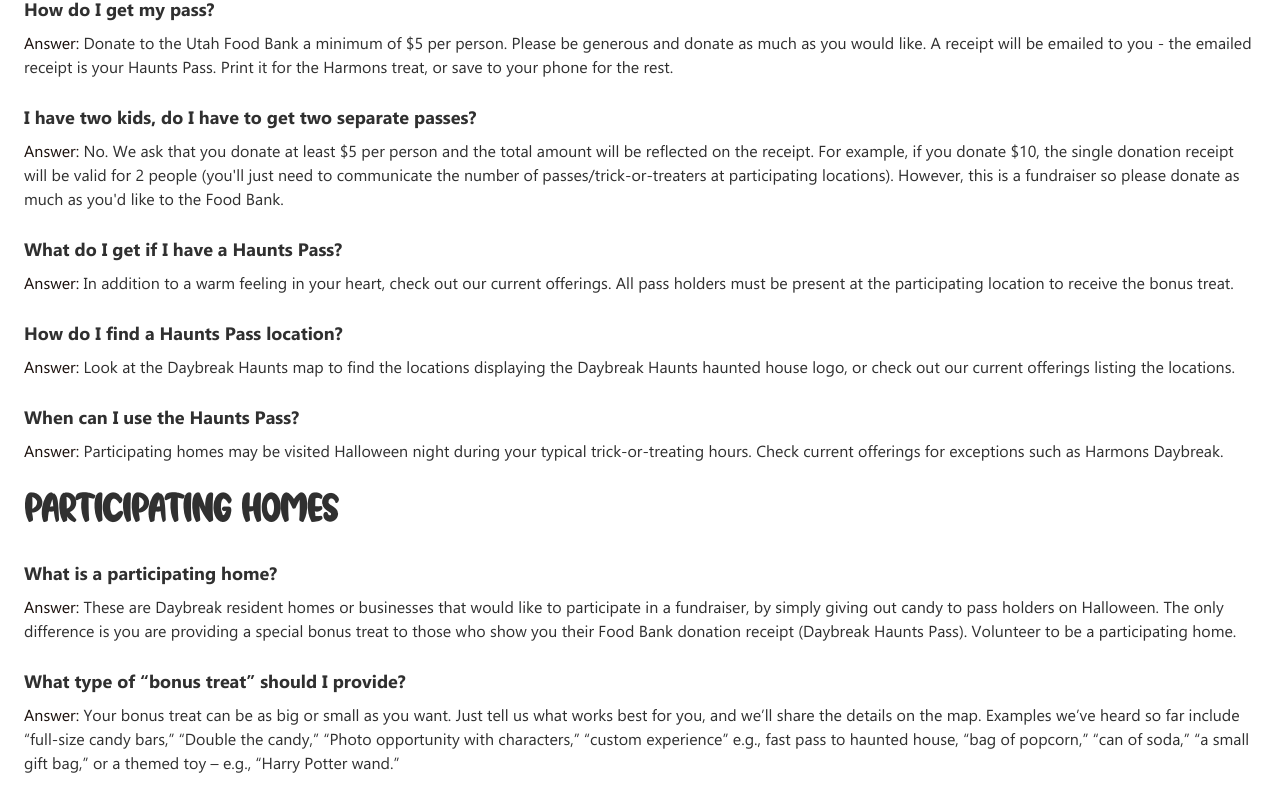
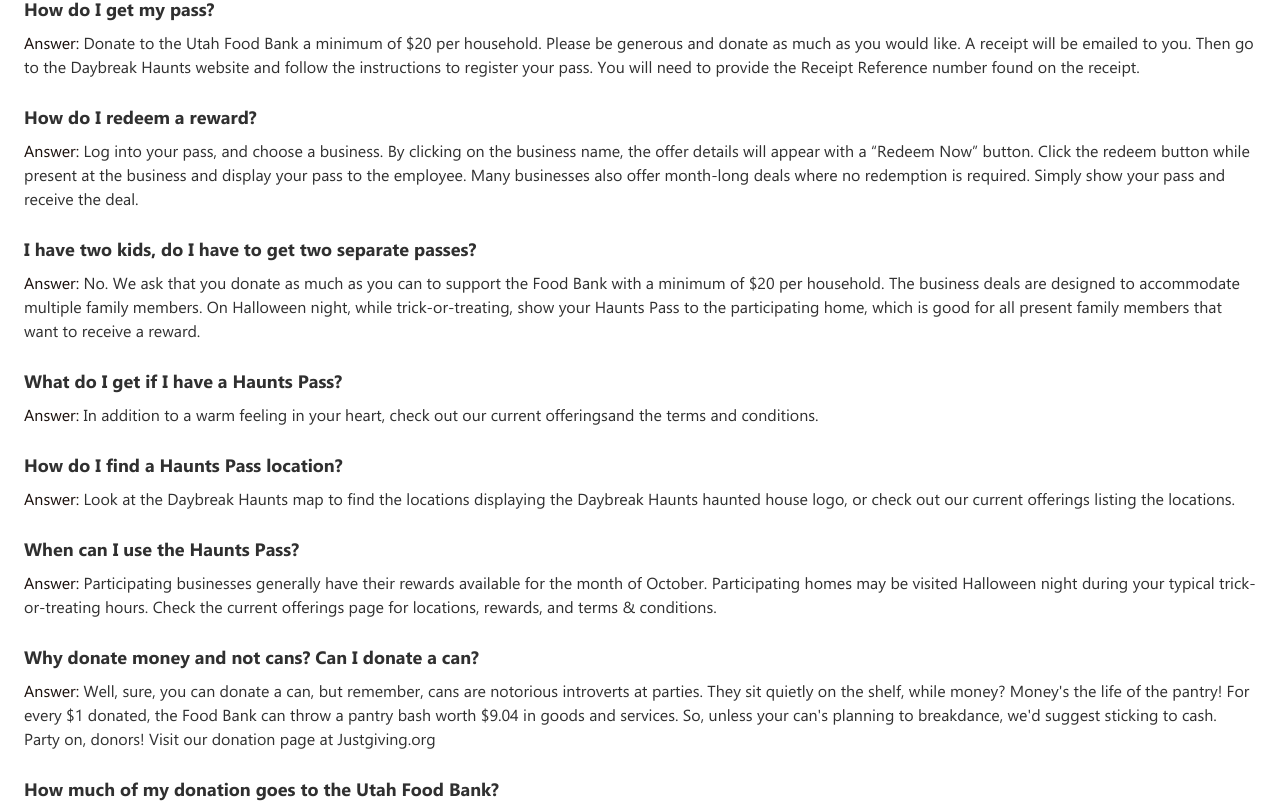
Before and after one commit to andkirsten/hauntspass-frontend, a React (Create React App) app: page /faqs in a window 1280 px wide. Shown: the part 417-1220 px from the top of the page. Built offline with nearby package versions, Linux system fonts and the light colour scheme; no server answers.

Commit message:
updating offers and making design edits

```diff
--- a/src/components/About/About.css
+++ b/src/components/About/About.css
@@ -6,6 +6,7 @@
   background-position: center;
   height: 100px;
   margin: 0;
+  width: 100%;
 }
 
 .about__title {
--- a/src/components/About/About.js
+++ b/src/components/About/About.js
@@ -3,7 +3,7 @@
 
 const About = () => {
   return (
-    <section className="max-w-screen-md mx-auto">
+    <section className="mx-auto">
       <div className="about__heading">
         <h1 className="about__title text-3xl">About Us</h1>
       </div>
--- a/src/components/App/App.js
+++ b/src/components/App/App.js
@@ -66,7 +66,8 @@
         }
       })
       .catch((err) => {
-        setError(err.validation.body.message);
+        console.log(err.message);
+        setError(err.message);
       });
     setLoading(false);
   };
--- a/src/components/CurrentRewards/CurrentRewards.js
+++ b/src/components/CurrentRewards/CurrentRewards.js
@@ -74,7 +74,10 @@
 const Accordion = (props) => {
   return (
     <div>
-      {props.rewards.map((item, index) => (
+      {props.rewards
+        .slice() // Create a shallow copy of the rewards array
+        .sort((a, b) => a.rewardTitle.localeCompare(b.rewardTitle)) // Sort alphabetically by title
+        .map((item, index) => (
           <AccordionItem
             key={index}
             item={item}
--- a/src/components/FAQs/FAQs.js
+++ b/src/components/FAQs/FAQs.js
@@ -1,4 +1,5 @@
 import React from "react";
+import { Link } from "react-router-dom";
 import "./FAQs.css";
 
 const FAQ = () => {
@@ -18,11 +19,27 @@
         <div className="space-y-2">
           <h3 className="text-lg font-semibold">How do I get my pass?</h3>
           <p>
-            <span className="text-primary">Answer:</span> Donate to the Utah
-            Food Bank a minimum of $5 per person. Please be generous and donate
-            as much as you would like. A receipt will be emailed to you - the
-            emailed receipt is your Haunts Pass. Print it for the Harmons treat,
-            or save to your phone for the rest.
+            <span className="text-primary">Answer:</span> Donate to the{" "}
+            <a href="https://www.justgiving.com/page/daybreak-haunts-2023">
+              Utah Food Bank
+            </a>{" "}
+            a minimum of $20 per household. Please be generous and donate as
+            much as you would like. A receipt will be emailed to you. Then go to
+            the Daybreak Haunts website and follow the instructions to register
+            your pass. You will need to provide the Receipt Reference number
+            found on the receipt.
+          </p>
+        </div>
+
+        <div className="space-y-2">
+          <h3 className="text-lg font-semibold">How do I redeem a reward?</h3>
+          <p>
+            <span className="text-primary">Answer:</span> Log into your pass,
+            and choose a business. By clicking on the business name, the offer
+            details will appear with a “Redeem Now” button. Click the redeem
+            button while present at the business and display your pass to the
+            employee. Many businesses also offer month-long deals where no
+            redemption is required. Simply show your pass and receive the deal.
           </p>
         </div>
 
@@ -32,12 +49,15 @@
           </h3>
           <p>
             <span className="text-primary">Answer:</span> No. We ask that you
-            donate at least $5 per person and the total amount will be reflected
-            on the receipt. For example, if you donate $10, the single donation
-            receipt will be valid for 2 people (you'll just need to communicate
-            the number of passes/trick-or-treaters at participating locations).
-            However, this is a fundraiser so please donate as much as you'd like
-            to the Food Bank.
+            donate as much as you can to support the{" "}
+            <a href="https://www.justgiving.com/page/daybreak-haunts-2023">
+              Food Bank
+            </a>{" "}
+            with a minimum of $20 per household. The business deals are designed
+            to accommodate multiple family members. On Halloween night, while
+            trick-or-treating, show your Haunts Pass to the participating home,
+            which is good for all present family members that want to receive a
+            reward.
           </p>
         </div>
 
@@ -47,9 +67,9 @@
           </h3>
           <p>
             <span className="text-primary">Answer:</span> In addition to a warm
-            feeling in your heart, check out our current offerings. All pass
-            holders must be present at the participating location to receive the
-            bonus treat.
+            feeling in your heart, check out our{" "}
+            <Link to="/current-rewards">current offerings</Link>
+            and the terms and conditions.
           </p>
         </div>
 
@@ -58,9 +78,10 @@
             How do I find a Haunts Pass location?
           </h3>
           <p>
-            <span className="text-primary">Answer:</span> Look at the Daybreak
-            Haunts map to find the locations displaying the Daybreak Haunts
-            haunted house logo, or check out our current offerings listing the
+            <span className="text-primary">Answer:</span> Look at the{" "}
+            <Link to="/map">Daybreak Haunts map</Link> to find the locations
+            displaying the Daybreak Haunts haunted house logo, or check out our{" "}
+            <Link to="/current-rewards">current offerings</Link> listing the
             locations.
           </p>
         </div>
@@ -70,10 +91,42 @@
             When can I use the Haunts Pass?
           </h3>
           <p>
-            <span className="text-primary">Answer:</span> Participating homes
-            may be visited Halloween night during your typical trick-or-treating
-            hours. Check current offerings for exceptions such as Harmons
-            Daybreak.
+            <span className="text-primary">Answer:</span> Participating
+            businesses generally have their rewards available for the month of
+            October. Participating homes may be visited Halloween night during
+            your typical trick-or-treating hours. Check the{" "}
+            <Link to="/current-rewards">current offerings</Link> page for
+            locations, rewards, and terms & conditions.
+          </p>
+        </div>
+
+        <div className="space-y-2">
+          <h3 className="text-lg font-semibold">
+            Why donate money and not cans? Can I donate a can?
+          </h3>
+          <p>
+            <span className="text-primary">Answer:</span> Well, sure, you can
+            donate a can, but remember, cans are notorious introverts at
+            parties. They sit quietly on the shelf, while money? Money's the
+            life of the pantry! For every $1 donated, the Food Bank can throw a
+            pantry bash worth $9.04 in goods and services. So, unless your can's
+            planning to breakdance, we'd suggest sticking to cash. Party on,
+            donors! Visit{" "}
+            <a href="https://www.justgiving.com/page/daybreak-haunts-2023">
+              our donation page at Justgiving.org
+            </a>
+          </p>
+        </div>
+
+        <div className="space-y-2">
+          <h3 className="text-lg font-semibold">
+            How much of my donation goes to the Utah Food Bank?
+          </h3>
+          <p>
+            <span className="text-primary">Answer:</span> The Utah Food Bank
+            uses Justgiving.com to collect donations and receives 97% of the
+            funds. Daybreak Haunts <strong>does not</strong> collect any portion
+            of the donations.
           </p>
         </div>
 
@@ -87,11 +140,10 @@
           </h3>
           <p>
             <span className="text-primary">Answer:</span> These are Daybreak
-            resident homes or businesses that would like to participate in a
-            fundraiser, by simply giving out candy to pass holders on Halloween.
-            The only difference is you are providing a special bonus treat to
-            those who show you their Food Bank donation receipt (Daybreak Haunts
-            Pass). Volunteer to be a participating home.
+            resident homes that would like to support the fundraiser. The only
+            difference is the home provides a special bonus treat to those that
+            show their Daybreak Haunts Pass.{" "}
+            <Link to="/volunteer">Volunteer to be a participating home.</Link>
           </p>
         </div>
 
--- a/src/components/Rewards/Rewards.js
+++ b/src/components/Rewards/Rewards.js
@@ -164,7 +164,10 @@
 const Accordion = (props) => {
   return (
     <div>
-      {props.rewards.map((item, index) => (
+      {props.rewards
+        .slice() // Create a shallow copy of the rewards array
+        .sort((a, b) => a.rewardTitle.localeCompare(b.rewardTitle)) // Sort alphabetically by title
+        .map((item, index) => (
           <AccordionItem
             handleRedemption={props.handleRedemption}
             key={index}
--- a/src/components/Volunteer/Volunteer.css
+++ b/src/components/Volunteer/Volunteer.css
@@ -1,10 +1,14 @@
+.volunteer {
+  background-color: rgba(253, 158, 6, 0.3);
+}
+
 .volunteer__header {
   text-align: center;
   background-image: url("../../images/smoke.jpeg");
   background-repeat: no-repeat;
   background-size: cover;
   background-position: center;
-
+  width: 100%;
   margin: 0;
   color: white;
 }
@@ -15,6 +19,7 @@
   line-height: 1.2;
   text-align: center;
   padding: 20px;
+  width: 100%;
 }
 
 .volunteer__callout {
```
Also changed, not shown: src/components/Volunteer/Volunteer.js (+14 -4 lines), public/images/himalayan.png (added), 1 other file (tests, documents, lock files or other folders). Lines whose indentation alone changed are shown as unchanged.
